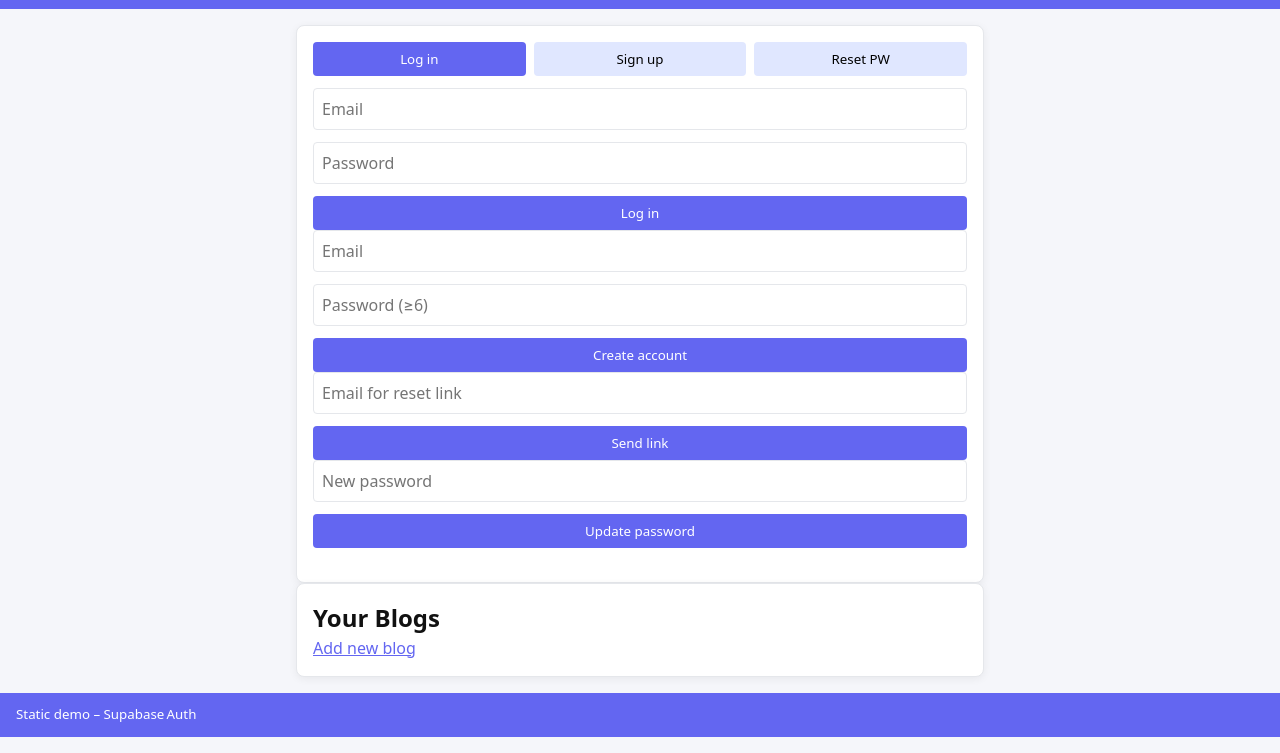
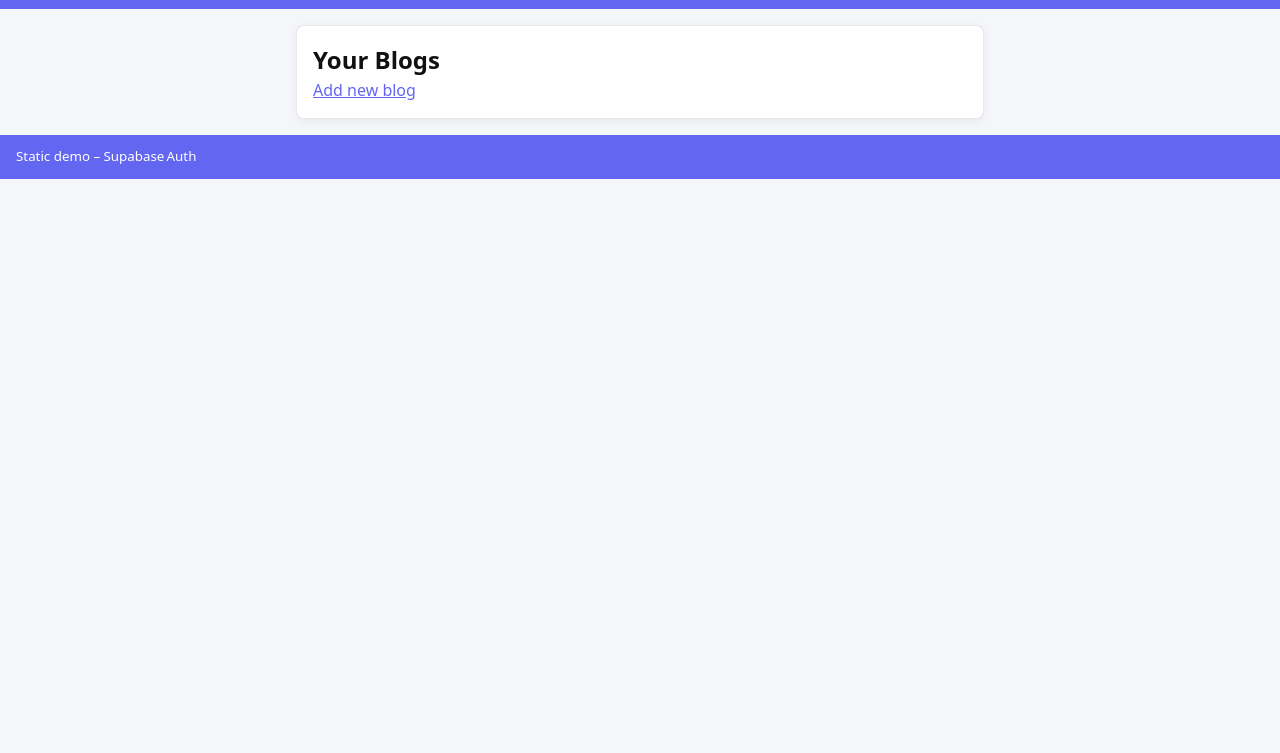
Before and after one commit to Parrotcoding/myblogs, a plain HTML site: page index.html in a window 1280 px wide. Shown: the part 47-800 px from the top of the page. Drawn offline with nearby package versions, Linux system fonts and the light colour scheme.

Commit message:
Update index.html

```diff
--- a/index.html
+++ b/index.html
@@ -5,7 +5,6 @@
   <title>Mini Blog Maker</title>
   <meta name="viewport" content="width=device-width,initial-scale=1" />
 
-  <!-- Styles & Supabase -->
   <link rel="stylesheet" href="styles.css" />
   <script src="https://cdn.jsdelivr.net/npm/@supabase/supabase-js@2/dist/umd/supabase.min.js" defer></script>
   <script src="script.js" defer></script>
@@ -20,38 +19,8 @@
 </header>
 
 <main>
-  <!-- AUTH -->
-  <section id="auth-section" class="card">
-    <div class="tabs">
-      <button data-tab="login"  class="active">Log in</button>
-      <button data-tab="signup">Sign up</button>
-      <button data-tab="reset">Reset PW</button>
-    </div>
-
-    <form id="login-form" class="stack gap">
-      <input type="email"    placeholder="Email"    required />
-      <input type="password" placeholder="Password" required />
-      <button type="submit" class="btn">Log in</button>
-    </form>
-
-    <form id="signup-form" hidden class="stack gap">
-      <input type="email"    placeholder="Email" required />
-      <input type="password" placeholder="Password (≥6)" required minlength="6" />
-      <button type="submit" class="btn">Create account</button>
-    </form>
-
-    <form id="reset-form" hidden class="stack gap">
-      <input type="email" placeholder="Email for reset link" required />
-      <button type="submit" class="btn">Send link</button>
-    </form>
-
-    <form id="newpw-form" hidden class="stack gap">
-      <input type="password" placeholder="New password" required minlength="6" />
-      <button type="submit" class="btn">Update password</button>
-    </form>
-
-    <p id="auth-msg" class="err"></p>
-  </section>
+  <!-- AUTH (unchanged markup) -->
+  <!-- … auth-section remains identical … -->
 
   <!-- DASHBOARD -->
   <section id="dash-section" hidden class="stack gap">
@@ -70,7 +39,7 @@
       </details>
     </div>
 
-    <!-- Posts -->
+    <!-- POSTS -->
     <section id="posts-panel" hidden class="card">
       <h3 id="posts-heading"></h3>
       <ul id="posts-list" class="list"></ul>
@@ -80,6 +49,7 @@
         <form id="new-post-form" class="stack gap">
           <input id="post-title" placeholder="Post title" required />
           <textarea id="post-content" placeholder="Write something…" required></textarea>
+          <input type="file" id="post-image" accept="image/*" />
           <button type="submit" class="btn">Publish</button>
           <small id="post-err" class="err"></small>
         </form>
```
